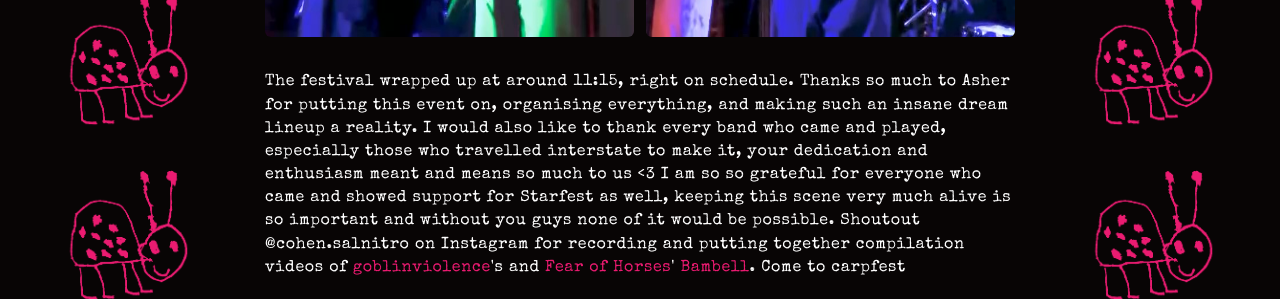
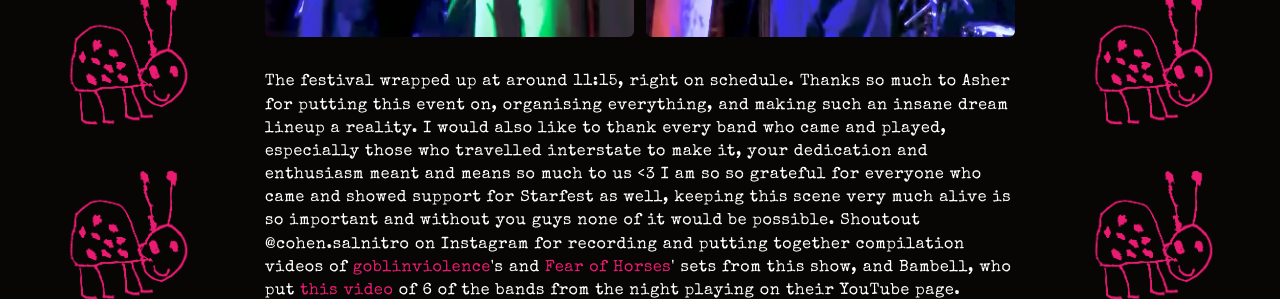
Before and after one commit to xxiwriterecipesnotlovelettersxx/xxiwriterecipesnotlovelettersxx.github.io, a Jekyll site: the page built from _posts/2026-03-28-starfest-at-the-tote.md, in a window 1280 px wide and 900 px high, scrolled down 8445 px, cut to the strip 0-299 px from the top of the window. Built offline with Jekyll 4.4.1, drawn with Linux system fonts in a browser that asks for light colours.

Commit message:
Update 2026-03-28-starfest-at-the-tote.md

```diff
--- a/_posts/2026-03-28-starfest-at-the-tote.md
+++ b/_posts/2026-03-28-starfest-at-the-tote.md
@@ -168,7 +168,7 @@ From the minute they started playing, the pit burst into chaotic life. The band'
 </div>
 
 <p class="show-intro">
-The festival wrapped up at around 11:15, right on schedule. Thanks so much to Asher for putting this event on, organising everything, and making such an insane dream lineup a reality. I would also like to thank every band who came and played, especially those who travelled interstate to make it, your dedication and enthusiasm meant and means so much to us <3 I am so so grateful for everyone who came and showed support for Starfest as well, keeping this scene very much alive is so important and without you guys none of it would be possible. Shoutout @cohen.salnitro on Instagram for recording and putting together compilation videos of <a href="https://www.instagram.com/reel/DWfoCfhgSd6/?utm_source=ig_web_copy_link&igsh=MzRlODBiNWFlZA==">goblinviolence</a>'s and <a href="https://www.instagram.com/reel/DWjGD0jDmQx/?utm_source=ig_web_copy_link&igsh=MzRlODBiNWFlZA==">Fear of Horses</a>'  <a href="https://youtu.be/ng8-V07cA80?si=SdnzWudj4-_vc1jb">Bambell</a>. Come to carpfest
+The festival wrapped up at around 11:15, right on schedule. Thanks so much to Asher for putting this event on, organising everything, and making such an insane dream lineup a reality. I would also like to thank every band who came and played, especially those who travelled interstate to make it, your dedication and enthusiasm meant and means so much to us <3 I am so so grateful for everyone who came and showed support for Starfest as well, keeping this scene very much alive is so important and without you guys none of it would be possible. Shoutout @cohen.salnitro on Instagram for recording and putting together compilation videos of <a href="https://www.instagram.com/reel/DWfoCfhgSd6/?utm_source=ig_web_copy_link&igsh=MzRlODBiNWFlZA==">goblinviolence</a>'s and <a href="https://www.instagram.com/reel/DWjGD0jDmQx/?utm_source=ig_web_copy_link&igsh=MzRlODBiNWFlZA==">Fear of Horses</a>' sets from this show, and Bambell, who put <a href="https://youtu.be/ng8-V07cA80?si=SdnzWudj4-_vc1jb">this video</a> of 6 of the bands from the night playing on their YouTube page.
 </p>
 
 ![junoeclipse](/images/9junoeclipse3.JPG)
```
